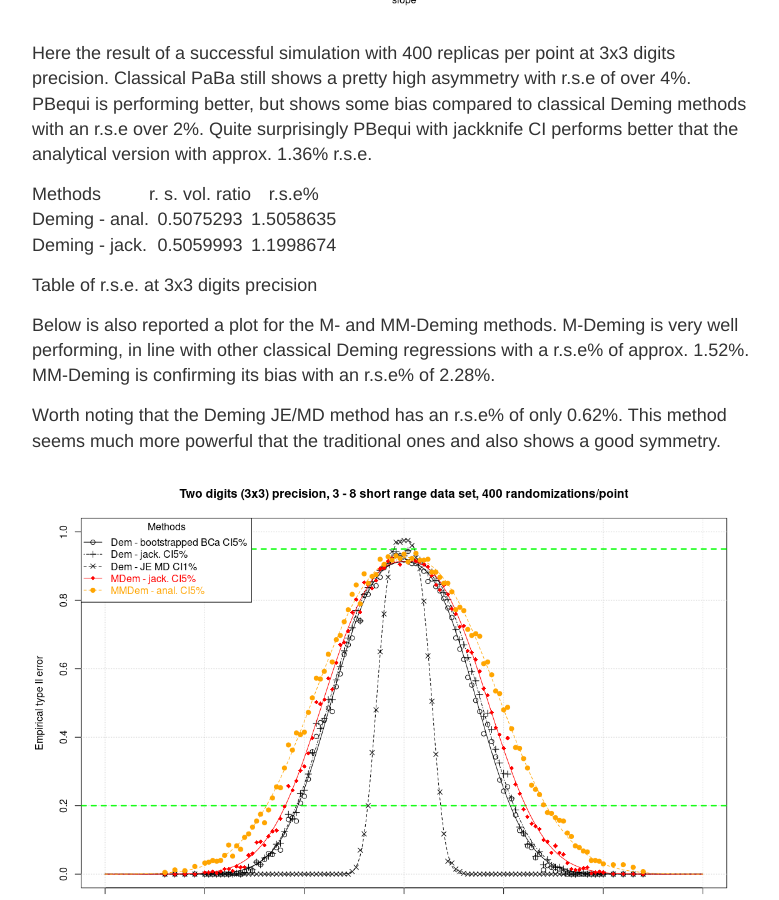
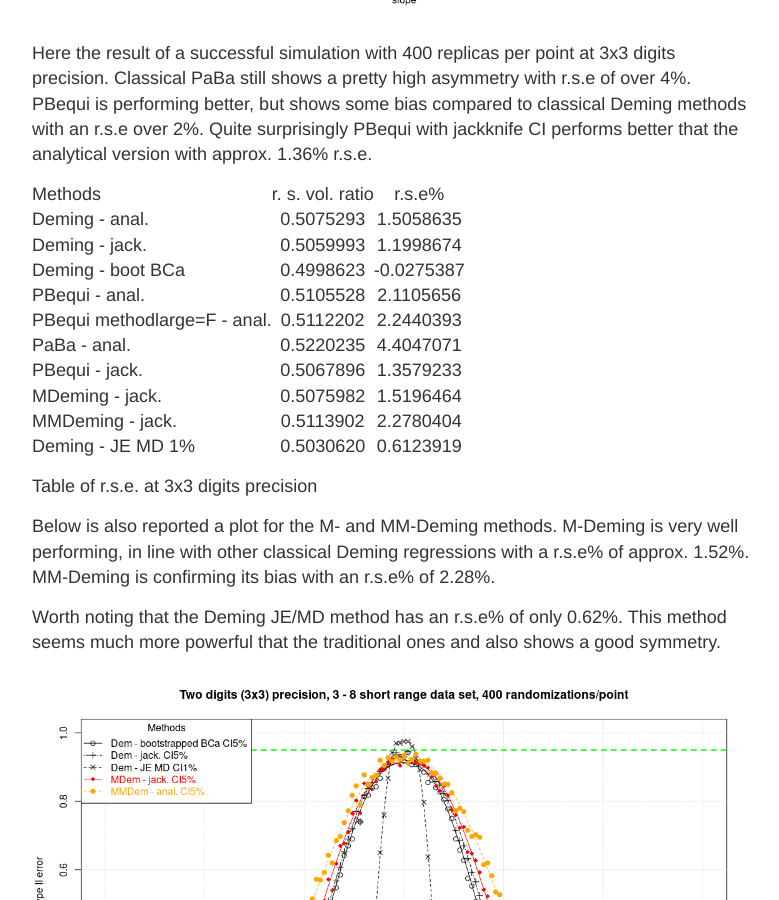
Before and after one commit to piodag/piodag.github.io, a Jekyll site: the page built from _posts/2014-3-12-three-digits-run.md, in a window 1280 px wide and 900 px high, scrolled down 739 px. Shown: the whole window, without its empty margins (248-1027 px from the left). Built offline with Jekyll 4.4.1, drawn with Linux system fonts in a browser that asks for light colours.

Commit message:
Update table

```diff
--- a/_posts/2014-3-12-three-digits-run.md
+++ b/_posts/2014-3-12-three-digits-run.md
@@ -19,6 +19,14 @@ approx. 1.36% r.s.e.
 | :---------------------------- | :---------------: | :----------: |
 | Deming \- anal.               |     0.5075293     |  1.5058635   |
 | Deming \- jack.               |     0.5059993     |  1.1998674   |
+| Deming \- boot BCa            |    0.4998623     |  \-0.0275387 |
+| PBequi \- anal.               |    0.5105528     |  2.1105656   |
+| PBequi methodlarge=F \- anal. |    0.5112202     |  2.2440393   |
+| PaBa \- anal.                 |    0.5220235     |  4.4047071   |
+| PBequi \- jack.               |    0.5067896     |  1.3579233   |
+| MDeming \- jack.              |    0.5075982     |  1.5196464   |
+| MMDeming \- jack.             |    0.5113902     |  2.2780404   |
+| Deming \- JE MD 1%            |    0.5030620     |  0.6123919   |
 
 Table of r.s.e. at 3x3 digits precision
 
```
